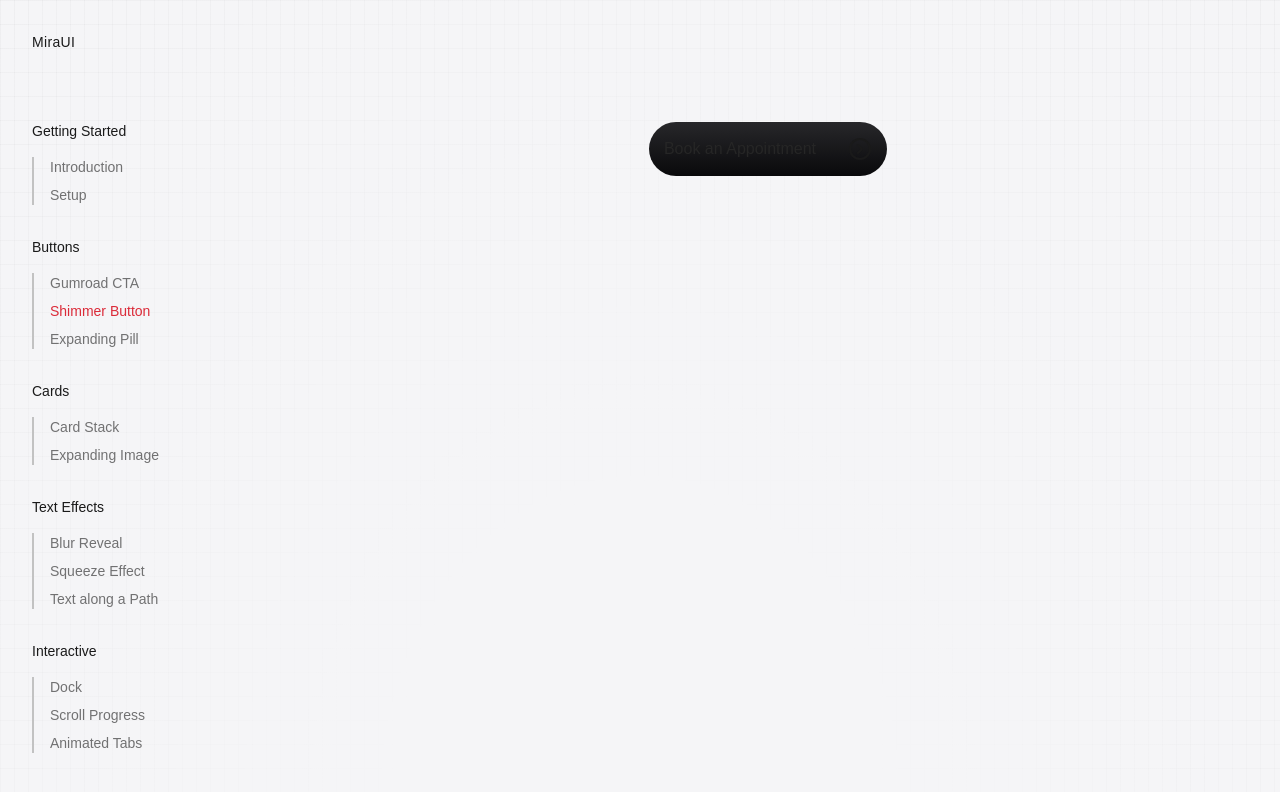
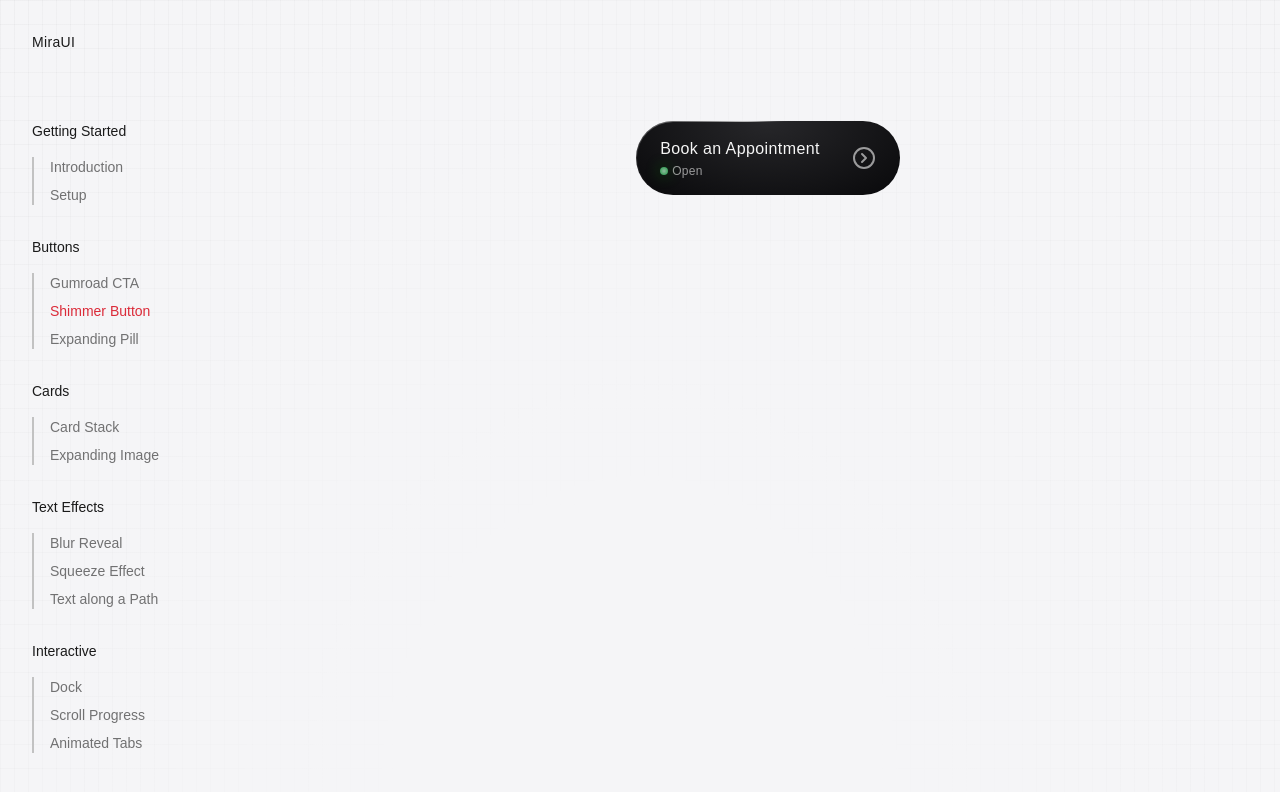
Before and after one commit to k4rtikay/ui-lab, a Next.js app: page /components/shimmer-button in a window 1280 px wide. Shown: the top 792 px of the page. Built offline with nearby package versions, Linux system fonts and the light colour scheme; some icons are missing.

Commit message:
fix(ShimmerButton): add polish and animations to the buttton

```diff
--- a/src/app/components/shimmer-button/page.tsx
+++ b/src/app/components/shimmer-button/page.tsx
@@ -5,18 +5,17 @@ export default function ShimmerButtonPage({
     children,
 }:{children: React.ReactNode}){
 
-    const CATEGORY_TABS = [
-        { id: "write", label: "Write" },
-        { id: "design", label: "Design" },
-        { id: "code", label: "Code" },
-        { id: "ship", label: "Ship" },
-    ];
-
     return(
         <div className="flex justify-center">
-            <ShimmerButton className="flex gap-8">
-                <p className="text-neutral-800 dark:text-neutral-50">Book an Appointment</p>
-                <RightIcon ></RightIcon>
+            <ShimmerButton className="flex px-2 gap-8 items-center group">
+                <div className="flex flex-col gap-0.5 items-start">
+                    <p className="text-neutral-100 tracking-wide">Book an Appointment</p>
+                    <div className="flex items-center gap-1">
+                        <span className="w-2 h-2 rounded-full bg-radial from-green-200 to-green-500 animate-pulse shadow-[0_0_15px_green]"></span>
+                        <p className="text-xs tracking-wide text-neutral-100/60">Open</p>
+                    </div>
+                </div>
+                <RightIcon className="group-hover:translate-x-1 group-hover:text-neutral-100 duration-150 ease-out text-neutral-100/60"></RightIcon>
             </ShimmerButton>
         </div>
     )
--- a/src/app/ui/works/Shimmer-Button/ShimmerButton.tsx
+++ b/src/app/ui/works/Shimmer-Button/ShimmerButton.tsx
@@ -1,8 +1,7 @@
 "use client";
 
 import clsx from "clsx";
-import React, { useState } from "react";
-import { motion, AnimatePresence } from "motion/react";
+import React from "react";
 
 interface ShimmerButtonProps extends React.ButtonHTMLAttributes<HTMLButtonElement> {
   shimmerColor?: string;
@@ -18,9 +17,9 @@ interface ShimmerButtonProps extends React.ButtonHTMLAttributes<HTMLButtonElemen
 export default function ShimmerButton({
     shimmerColor = "#ffffff",
     shimmerSize = "0.05em",
-    shimmerDuration = "4.5s",
+    shimmerDuration = "5s",
     borderRadius = "999px",
-    background = "linear-gradient(to bottom, #27272a, #09090b)",
+    background = "radial-gradient(ellipse at top, #27272a, #09090b)",
     className,
     children,
     ...props
@@ -28,6 +27,7 @@ export default function ShimmerButton({
 
     return(
         <button
+        type="button"
         style={
             {
                 "--spread": "90deg",
@@ -36,22 +36,27 @@ export default function ShimmerButton({
                 "--speed": shimmerDuration,
                 "--cut": shimmerSize,
                 "--borderRadius": borderRadius,
+                "background" : background
             } as React.CSSProperties
         }
-        className={clsx("relative w-fit px-4 py-4 overflow-hidden rounded-(--borderRadius) group",
-            "transform-gpu transition-transform ease-in-out active:translate-y-px",
+        className={clsx("relative w-fit px-4 py-4 overflow-hidden rounded-(--borderRadius) group active:translate-y-px active:scale-99",
+            "transform-gpu transition-transform ease-in-out",
+            "focus-visible:outline-none focus-visible:ring-2 focus-visible:ring-white/50 focus-visible:ring-offset-2 focus-visible:ring-offset-black"
         )}>
             <div className={clsx("absolute -inset-[200%] animate-[spin_var(--speed)_linear_infinite]",
             "[background:conic-gradient(from_calc(270deg-(var(--spread)*0.5)),transparent_0,var(--shimmer-color)_var(--spread),transparent_var(--spread))]",
-            "blur-lg")}></div>
+            "blur-md")}></div>
             <div className="absolute inset-px rounded-[calc(var(--borderRadius)-1px)]"
             style={{"background" : background}}></div>
+
+            <div className="absolute top-0 left-0 h-full w-full rounded-(--radius) bg-white/0 px-4 py-2 transition-colors duration-300 group-hover:bg-white/2.5" />
+
             <div className={clsx("relative z-10", className)}>{children}</div>
             <div
                 className={clsx(
                     "absolute inset-0 -z-10 block rounded-[inherit] [mask:linear-gradient(#fff_0_0)_content-box,linear-gradient(#fff_0_0)]",
                     "p-px mask-exclude",
-                    "bg-white/25 opacity-0 transition-opacity duration-300 group-hover:opacity-100"
+                    "bg-white/16 opacity-0 transition-opacity duration-300 group-hover:opacity-100 ease-out"
                 )}
             />
         </button>
```
